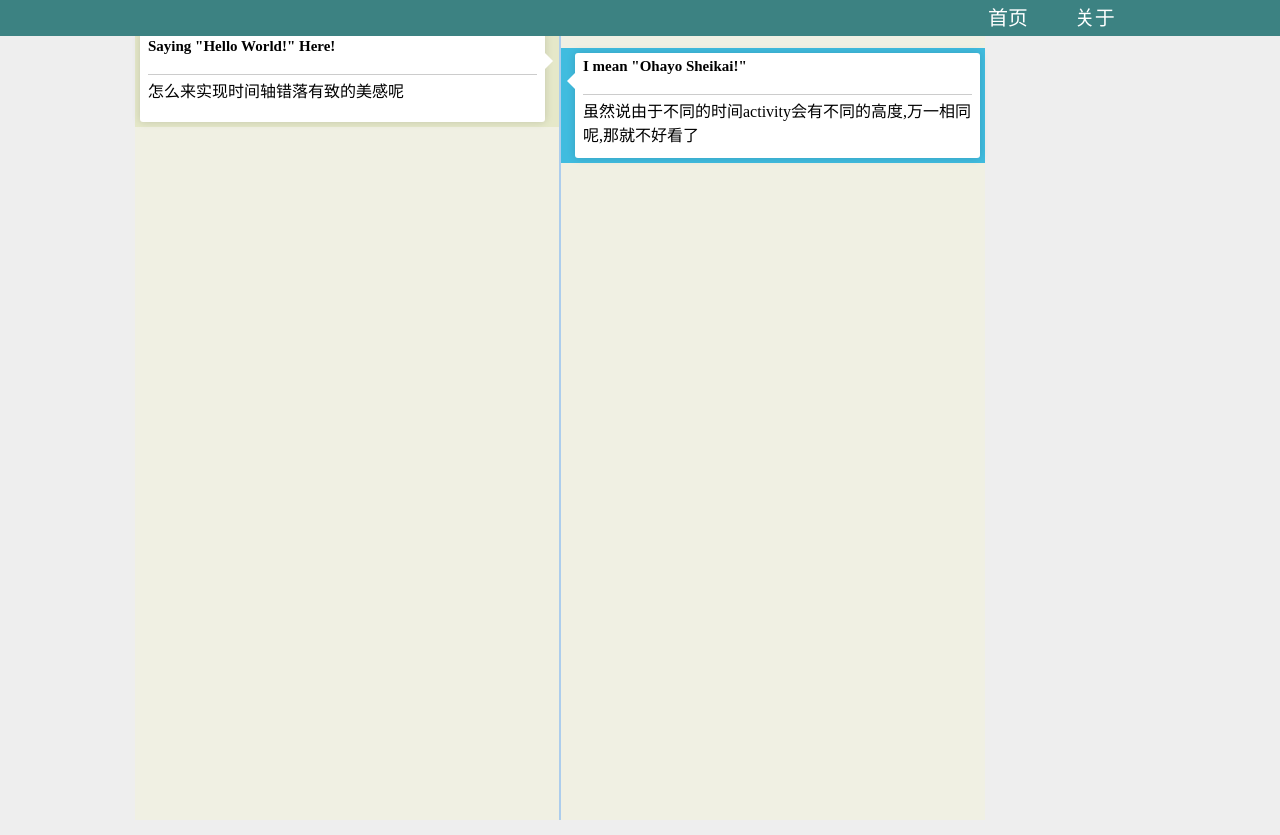
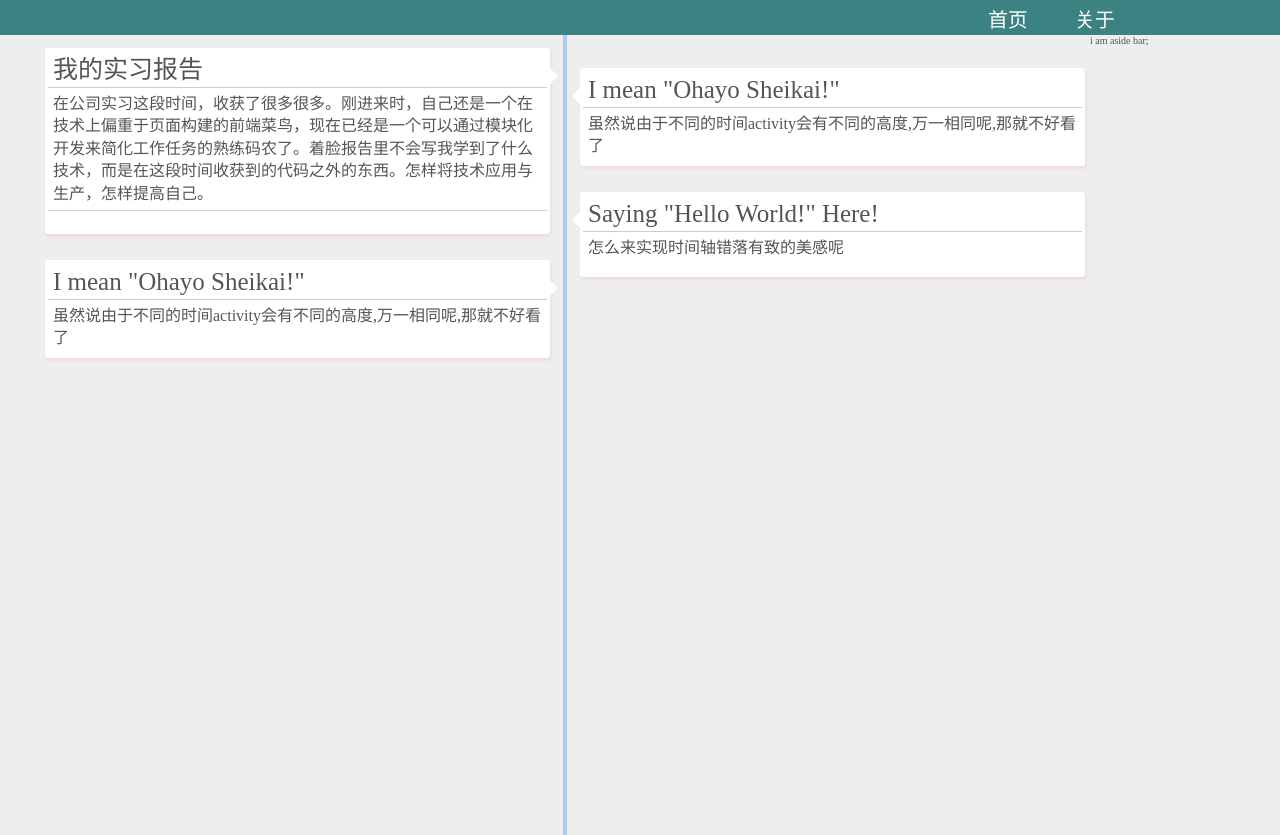
Before and after one commit to wiz-Cll/MySite, a plain HTML site: page index_incons.html in a window 1280 px wide. Drawn offline with Linux system fonts and the light colour scheme.

Commit message:
一些样式上细节的调整

```diff
--- a/index_incons.html
+++ b/index_incons.html
@@ -27,7 +27,39 @@
 	        </aside>
 	        <section class="timeline-ctn">
 	            <ul id="timeline">
+
+
 	                <li class="leftmeta">
+	                	<div class="sth-ctn">
+		                	<div class="sth">
+		                		<div class="sth-header">
+		                			<h2>我的实习报告</h2>
+		                		</div>
+		                		<div class="sth-content">
+		                			<!-- <div class="img"></div> -->
+		                			<p>在公司实习这段时间，收获了很多很多。刚进来时，自己还是一个在技术上偏重于页面构建的前端菜鸟，现在已经是一个可以通过模块化开发来简化工作任务的熟练码农了。着脸报告里不会写我学到了什么技术，而是在这段时间收获到的代码之外的东西。怎样将技术应用与生产，怎样提高自己。</p>
+		                		</div>
+								<div class="sth-footer"></div>
+		                	</div>
+		                	<div class="tile"></div>
+		                </div>
+	                </li>
+	                <li class="rightmeta">
+	                	<div class="sth-ctn">
+		                	<div class="sth">
+		                		<div class="sth-header">
+		                			<h2>I mean "Ohayo Sheikai!"</h2>
+		                		</div>
+		                		<div class="sth-content">
+		                			<p>虽然说由于不同的时间activity会有不同的高度,万一相同呢,那就不好看了</p>
+		                		</div>
+		                	</div>
+		                	<div class="tile"></div>
+		                </div>
+	                </li>
+
+
+	                <li class="rightmeta">
 	                	<div class="sth-ctn">
 		                	<div class="sth">
 		                		<div class="sth-header">
@@ -41,7 +73,8 @@
 		                	<div class="tile"></div>
 		                </div>
 	                </li>
-	                <li class="rightmeta">
+
+	                <li class="leftmeta">
 	                	<div class="sth-ctn">
 		                	<div class="sth">
 		                		<div class="sth-header">
@@ -61,8 +94,7 @@
 	                <li class="leftmeta"></li>
 	                <li class="rightmeta"></li> -->
 	            </ul>
-	            <div class="line">
-	            </div>
+	            <div class="line"></div>
 	        </section>
      	</div>
 
--- a/src/layout/blog-lib.css
+++ b/src/layout/blog-lib.css
@@ -12,6 +12,7 @@ body{
     overflow: auto;
     font-family: "Microsoft Yahei" "times";
     font-size: 0.625em;
+    color: #555;
     /* 设置body的基准字体为10px*/
     background: #eee;
 }
@@ -19,19 +20,23 @@ h1,h2,h3,h4,h5{
 	margin: 0;
 	padding: 0;
   	vertical-align: baseline;
+    font-size:
+}
+h2{
+    font: 2.5em/1.5  "Microsoft Yahei";
 }
 p{
 	margin: 0;
 	padding: 0;
   	vertical-align: baseline;
-	font: 1.6em/1.5 "Microsoft Yahei";
+	font: 1.6em/1.4 "Microsoft Yahei";
 }
 
 header{
     position: fixed;
     width: 100%;
-    height: 3.6em;
-    text-align: center;
+    height: 3.5em;
+    text-align: ce nter;
     background: #3c8282;
     z-index: 1000;
 }
@@ -63,9 +68,9 @@ nav li{
     float: left;
     margin: 0 0 0 0.5em;
     min-width: 5em;
-    height: 3.6em;
+    height: 3.5em;
 
-    padding: 0.8em 1em;
+    padding: 1em;
     margin: 0 2px;
 
     box-sizing: border-box;
@@ -118,16 +123,14 @@ nav li a:after{
 
 
 
-
-
 .main{
-	width: 1010px;
+	width: 1200px;
 	margin: 0 auto;
-    padding: 2em 0 0 0;
+    padding: 3.5em 0 0 0;
 }
 aside{
     float: right;
-    width: 145px;
+    width: 150px;
 }
 section.timeline-ctn{
     /*float: left;*/
@@ -137,22 +140,23 @@ section.timeline-ctn{
 
 ul#timeline{
     float: left;
-    width: 850px;
+    width: 1050px;
     height: 100%;
     margin: 0;
     padding: 0;
     list-style: none;
-    background: #F0F0E3;
+    /*background: #F0F0E3;*/
 }
 .line{
-    float: left;
+    /*float: left;*/
     position: relative;
-    width: 2px;
-    background: #accded;
+    width: 4px;
     /*opacity: 0.3;*/
     height: 100%;
-    left: -50%;
-    margin-left: 4px;
+    left: 50%;
+    margin-left: -2px;
+    background: #accded;
+
     /*relative定位并不会完全脱离文档流,他会基于文档结构中的位置,进行"相对的"定位,而原来的位置,是会保留的*/
     /* line的父元素 宽度是810px,向左外边距为-50%，那么他就会向左移动405px（基于原来的位置），这样，距离ul的左边就是395px，无形之间完成了“向右50% 然后margin-left自身宽度的负一半”的居中对齐方式，不过引号中是实现父元素对齐的方法，现在是在兄弟元素中浮动对齐了*/
 }
@@ -174,18 +178,19 @@ ul#timeline{
     width: 50%;
     /*height: auto;*/
     min-height: 50px;
-    margin:8px 0;
+    margin: 8px 0;
     box-sizing: border-box;
 }
 .leftmeta{
     float: left;
-	background: #E5E8C9;
+	/*background: #E5E8C9;*/
     padding: 5px 15px 5px 5px;
 }
 .rightmeta{
     float: right;
+    /*margin-left: 50%;*/
     top: 20px;
-    background: #40BCDF;
+    /*background: #40BCDF;*/
     padding: 5px 5px 5px 15px;
 
 }
@@ -198,12 +203,12 @@ ul#timeline{
 	/*padding: 8px 0;*/
 	box-sizing: border-box;
 	border-radius: 3px;
-	box-shadow: 0 0 8px rgba(0,0,0,0.15);
+	box-shadow: 0.1em 0.2em 0.3em rgba(253,84,84,0.15);
 	background: #fff;
 }
 .sth{
 	width: 100%;
-	padding: 5px 8px;
+	padding: 3px;
 	box-sizing: border-box;
 }
 
@@ -217,13 +222,32 @@ ul#timeline{
 
 .sth-header{
     height: 36px;
+    padding: 0 5px;
     border: 1px none #ccc;
     border-bottom-style: solid;
 
 }
 .sth-content{
-    padding: 5px 0;
+    /*position: relative;*/
+    /*text-indent: 2em;*/
+    padding: 5px 5px;
     min-height: 32px;
+}
+.sth .img{
+    /*display: block;*/
+    /* 通过绝对化定位和top+bottom
+     * 实现撑满父元素高度的需求
+     */
+    position: absolute;
+    top: 0;
+    bottom: -5px;
+    left: -8px;
+    width: 5em;
+    /*height: 100%;*/
+    float: left;
+    background: url('../img/dark-safari.png') no-repeat;
+    background-position: 40% 40%;
+    box-shadow: 0 0 5px rgba( 0,0,0,0.5);
 }
 .leftmeta .tile{
 	top: 20px;
@@ -236,6 +260,11 @@ ul#timeline{
 	border-color: transparent #fff transparent transparent;
 }
 
+.sth-footer{
+    height: 2em;
+   border: 1px none #ccc;
+    border-top-style: solid;
+}
 
 
 #epiceditor{
```
Also changed, not shown: src/script/temp.js (added, +36 -0 lines).
